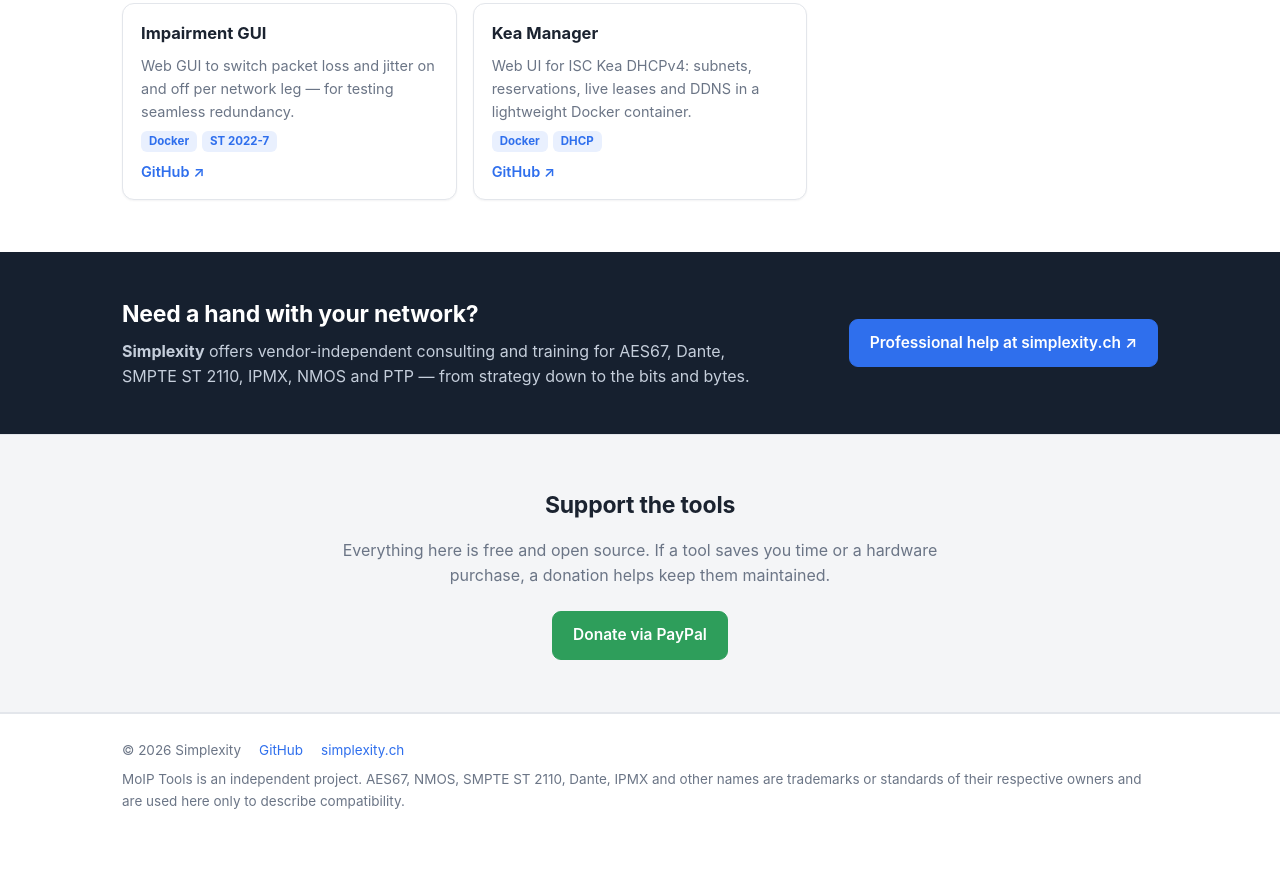
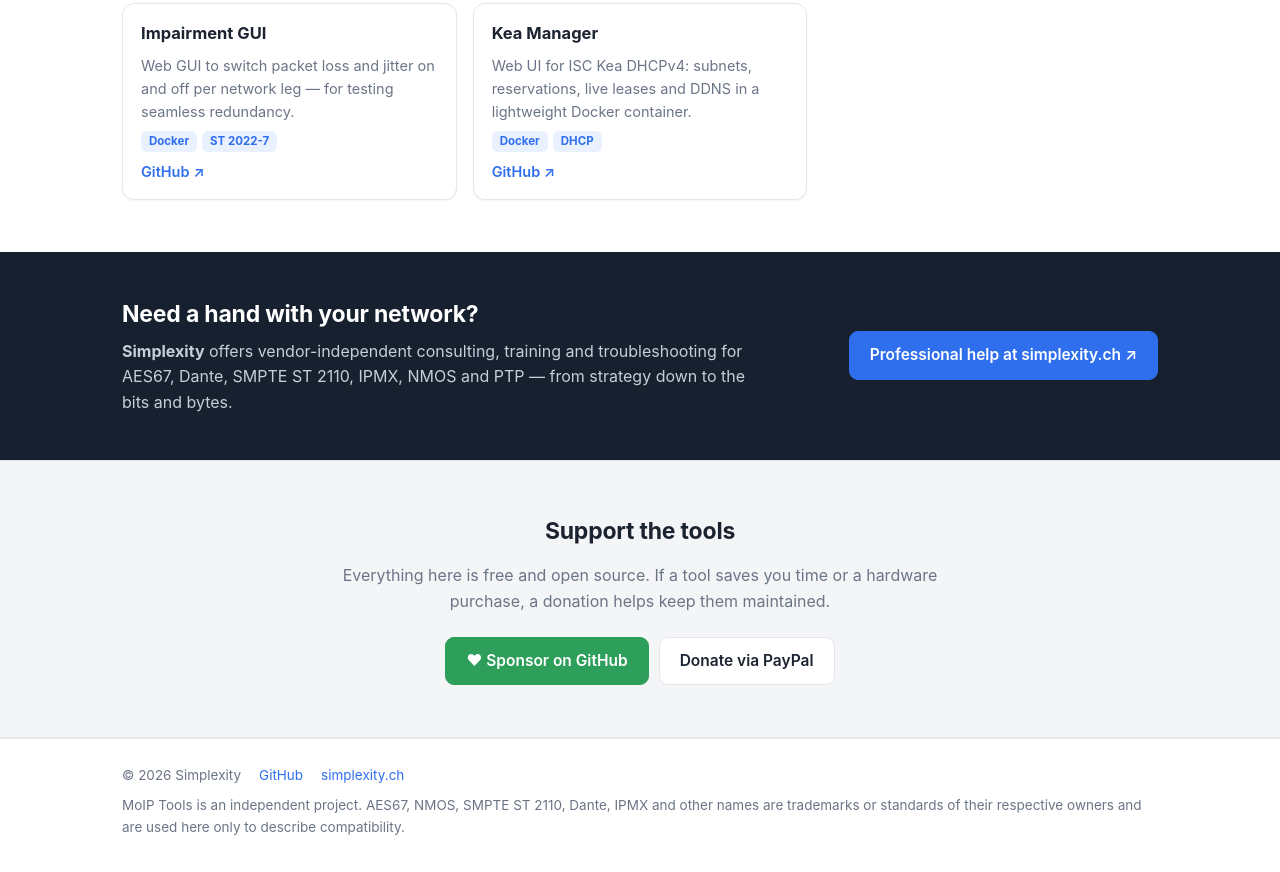
Before and after one commit to Gemini2350/moip-tools, a plain HTML site: page index.html in a window 1280 px wide. Shown: the part 1269-2141 px from the top of the page. Before the commit the page ends 2116 px from the top, so only its background shows below. Drawn offline with Linux system fonts and the light colour scheme.

Commit message:
Homepage: enable GitHub Sponsors button, mention troubleshooting
Co-Authored-By: Claude Fable 5.2 <noreply@anthropic.com>

```diff
--- a/index.html
+++ b/index.html
@@ -104,8 +104,8 @@ footer .fine { flex-basis: 100%; }
     <div class="wrap">
         <div>
             <h2>Need a hand with your network?</h2>
-            <p><strong>Simplexity</strong> offers vendor-independent consulting and training for AES67, Dante,
-               SMPTE ST 2110, IPMX, NMOS and PTP — from strategy down to the bits and bytes.</p>
+            <p><strong>Simplexity</strong> offers vendor-independent consulting, training and troubleshooting
+               for AES67, Dante, SMPTE ST 2110, IPMX, NMOS and PTP — from strategy down to the bits and bytes.</p>
         </div>
         <a class="btn primary" href="https://simplexity.ch" rel="noopener">Professional help at simplexity.ch ↗</a>
     </div>
@@ -198,7 +198,7 @@ document.getElementById("tool-groups").innerHTML = TOOLS.map(g => `
 
 // donation links: a button appears once its link is filled in
 const DONATE = {
-    sponsors: "",   // https://github.com/sponsors/Gemini2350 - once the profile is approved
+    sponsors: "https://github.com/sponsors/Gemini2350",
     paypal: "https://paypal.me/Gemini2350"
 };
 let any = false;
```
Also changed, not shown: 1 other file.
